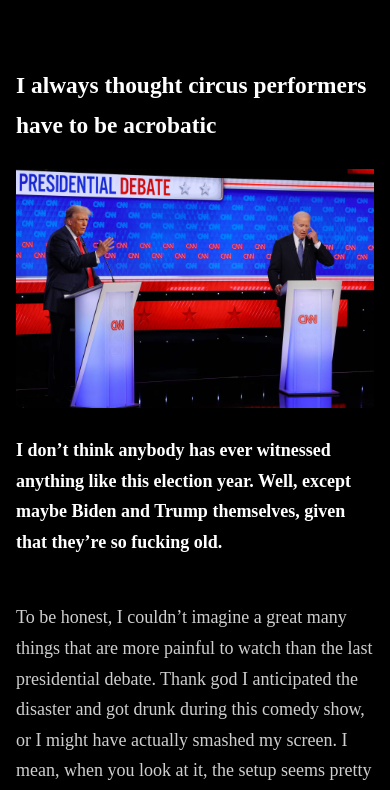
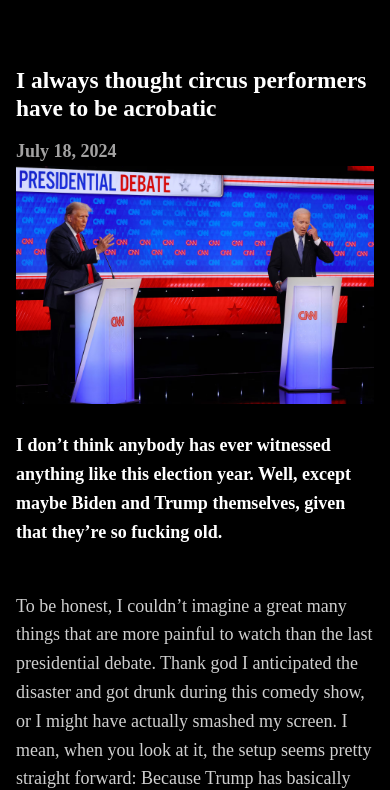
Before and after one commit to juliusknl/my-first-website, a website: page blog1.html in a window 390 px wide. Shown: the part 56-846 px from the top of the page. Drawn offline with Linux system fonts and the light colour scheme; a web font is replaced by a local one.

Commit message:
add date

```diff
--- a/blog.css
+++ b/blog.css
@@ -43,7 +43,7 @@
     margin-right: auto;
     font-family:'Times New Roman', Times, serif; /* You can change this to your preferred font */
     font-size: 22px; /* Adjust the base font size as needed */
-    line-height: 1.7; /* Adds space between lines */
+    line-height: 1.6; /* Adds space between lines */
     color: #cfcfcf; /* Dark grey color for better contrast */
 }
 
@@ -51,13 +51,13 @@
   font-size: 1.7em; /* Adjust font size for main title */
   margin-top: 1em;
   color:#ffffff;
+  line-height: 1.2;
 }
 
 .blog-content h2 {
-    font-size: 2em; /* Size for subheadings */
-    margin-top: 1em;
-    margin-bottom: 0.5em;
-    color: #000;
+    font-size: 1em; /* Size for subheadings */
+    margin-bottom: -1em;
+    color: #a3a2a2;
 }
 
 .blog-content p:first-of-type {
@@ -287,4 +287,11 @@ line-height: 1.5;
         margin-top: 0rem; /* Adjust margin for smaller screens */
         margin-bottom: 2em;
     }
+
+    .blog-content h2 {
+      font-size: 1em; /* Size for subheadings */
+      margin-bottom: 0em;
+      margin-top: -.5em;
+      color: #a3a2a2;
+  }
 }
--- a/blog1.html
+++ b/blog1.html
@@ -27,6 +27,7 @@
     </header>
     <div class="blog-content">
         <h1>I always thought circus performers have to be acrobatic</h1>
+        <h2>July 18, 2024</h2>
         <div class="hero-image">
             <img src="images/debate2.jpg" alt="Large Hero Image">
         </div>
```
